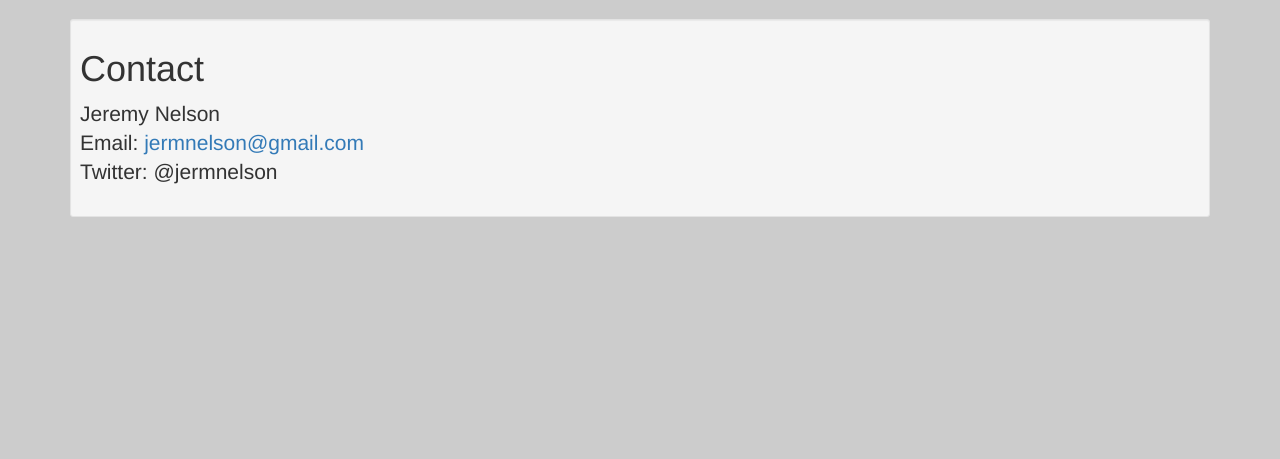
After one commit to jermnelson/introduction-to-redis, a Flask app: page /contact in a window 1280 px wide. The commit adds this page. Shown: the part 341-800 px from the top of the page. Run offline with Flask 2, Linux system fonts and the light colour scheme; some libraries are stand-ins or nearby versions.

Commit message:
added contact and updated content

```diff
--- a/app.py
+++ b/app.py
@@ -61,6 +61,13 @@ TOPIC_ORDER = list(TOPICS.keys())
 
 app = Flask(__name__)
 
+@app.route("/contact")
+def contact():
+    return render_template(
+        'contact.html',
+        section='contact',
+        topics=TOPICS)
+
 @app.route("/<topic>")
 def topic_view(topic):
     if not topic in TOPICS:
--- /dev/null
+++ b/templates/contact.html
@@ -0,0 +1,13 @@
+{% extends 'base.html' %}
+
+{% block body %}
+<div class="well well-sm page-header">
+ <h1>Contact</h1>
+ <p class="lead">
+  Jeremy Nelson<br>
+  Email: <a href="mailto:jermnelson@gmail.com">jermnelson@gmail.com</a><br>
+  Twitter: @jermnelson
+
+ </p>
+</div>
+{% endblock %}
--- a/templates/lua-scripting.html
+++ b/templates/lua-scripting.html
@@ -3,8 +3,14 @@
 {% block body %}
 <div class="row page-header">
  <div class="col-md-12 well">
+   <a href="http://www.lua.org/"><img class="pull-left" src="http://www.lua.org/images/lua.gif"></a>
   <h1>Lua Scripting</h1>
+  <p class="lead">Since Redis version 2.6, a <a href="http://www.lua.org/">Lua</a>
+  interpreter has been embedded into the Redis server. With Lua, a high-level programming
+  language, functions and business-logic can be run directly in Redis for improved
+  application performance.</p>
   {% include 'snippets/topic-nav.html' %}
  </div>
 </div>
+
 {% endblock %}
--- a/templates/snippets/nav-bar.html
+++ b/templates/snippets/nav-bar.html
@@ -13,8 +13,8 @@
      {% endfor %}
      </ul>
    </li>
-   <li role="presentation"><a href="#">Contact</a></li>
+   <li role="presentation" {% if section=='contact'%}class="active"{% endif %}><a href="{{ url_for('topic_view', topic='contact') }}">Contact</a></li>
   </ul>
  </nav>
- <h3 class="text-muted">Introduction to Redis</h3>
+ <h3 class="text-muted">Introduction to <img src="http://redis.io/images/redis.png"></h3>
 </div>
```
